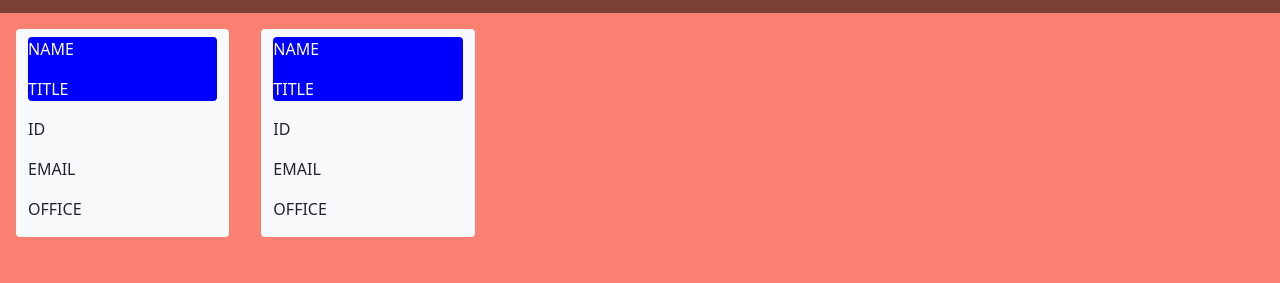
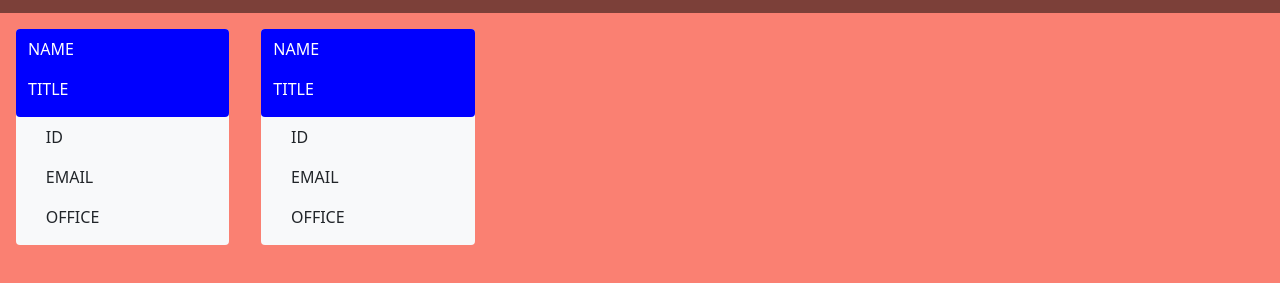
Before and after one commit to ParinThalangdee/10-TeamProfileGenerator, a plain HTML site: page index.html in a window 1280 px wide. Shown: the part 131-414 px from the top of the page. Drawn offline with nearby package versions, Linux system fonts and the light colour scheme.

Commit message:
Update to HTML Structure

```diff
--- a/index.html
+++ b/index.html
@@ -25,27 +25,41 @@
     <div class="row">
 
       <div class="col-2 m-3 rounded bg-light">
-        <div class="cardName col-12 mt-2 rounded text-white">
+
+        <div class="row">
+          <div class="cardName col-12 pt-2 rounded text-white">
             <p>NAME</p>
             <p>TITLE</p>
           </div>
-        <div>
+        </div>
+
+        <div class="row">
+          <div class="col-10 offset-1 mt-2">
             <P>ID</P>
             <P>EMAIL</P>
             <P>OFFICE</P>
           </div>
         </div>
 
+      </div>
+
       <div class="col-2 m-3 rounded bg-light">
-        <div class="cardName col-12 mt-2 rounded text-white">
+
+        <div class="row">
+          <div class="cardName col-12 pt-2 rounded text-white">
             <p>NAME</p>
             <p>TITLE</p>
           </div>
-        <div>
+        </div>
+
+        <div class="row">
+          <div class="col-10 offset-1 mt-2">
             <P>ID</P>
             <P>EMAIL</P>
             <P>OFFICE</P>
           </div>
+        </div>
+
       </div>
 
     </div>
```
Lines whose indentation alone changed are shown as unchanged.
